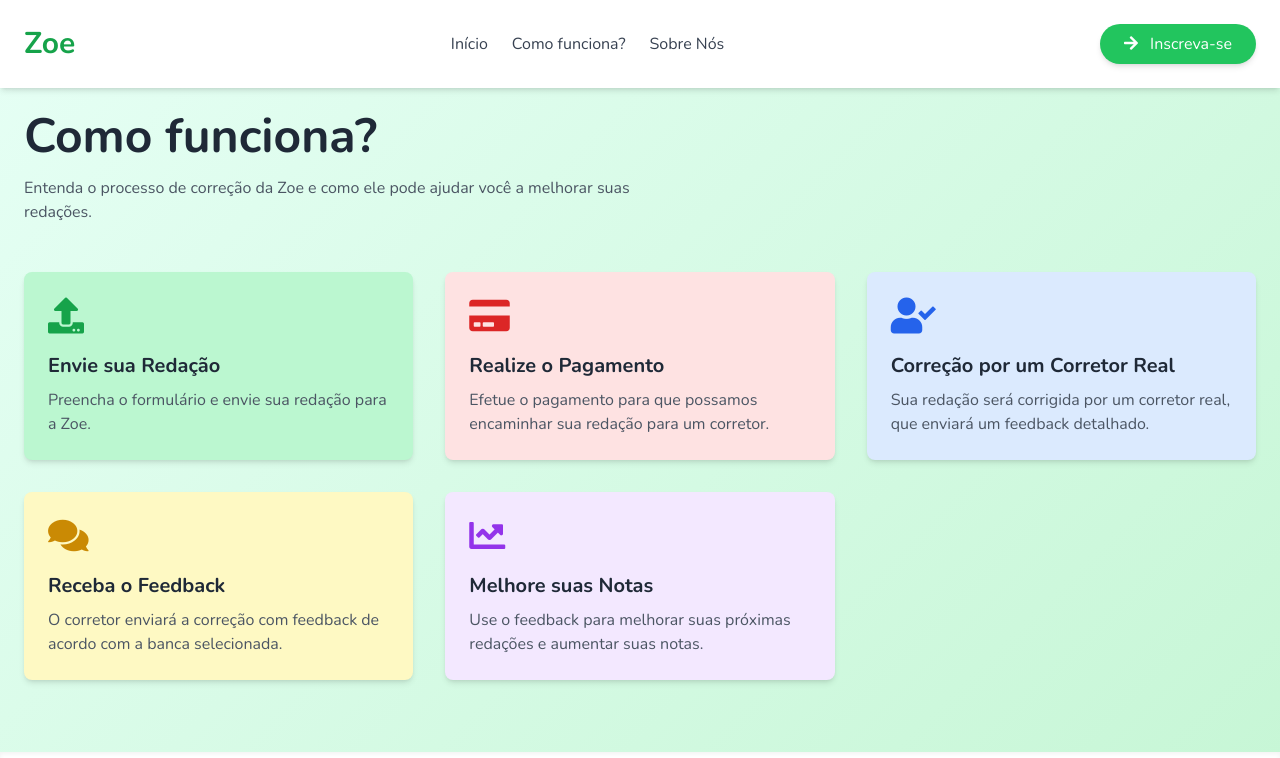
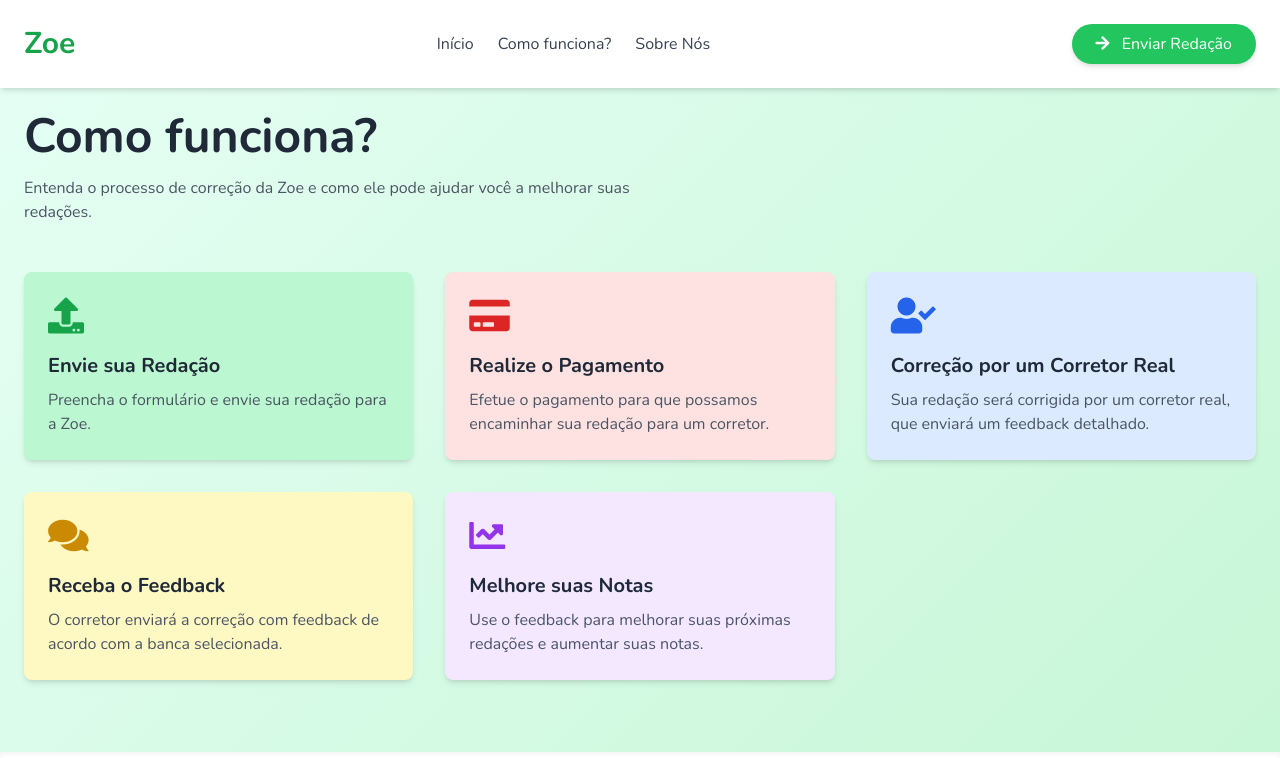
Before and after one commit to andreszpyt/ZoeCorrije, a plain HTML site: page about.html in a window 1280 px wide. Shown: the top 758 px of the page. Drawn offline with nearby package versions, Linux system fonts and the light colour scheme.

Commit message:
about.html

```diff
--- a/about.html
+++ b/about.html
@@ -58,7 +58,7 @@
       <a class="text-gray-700 hover:text-green-600 transition-colors" href="sobre-nos.html">Sobre Nós</a>
     </nav>
     <button class="bg-green-500 text-white px-6 py-2 rounded-full shadow-md button-hover transition-transform transform">
-      <i class="fas fa-arrow-right mr-2"></i> Inscreva-se
+      <i class="fas fa-arrow-right mr-2"></i> <a href="form.html">Enviar Redação</a>
     </button>
   </header>
 
```
